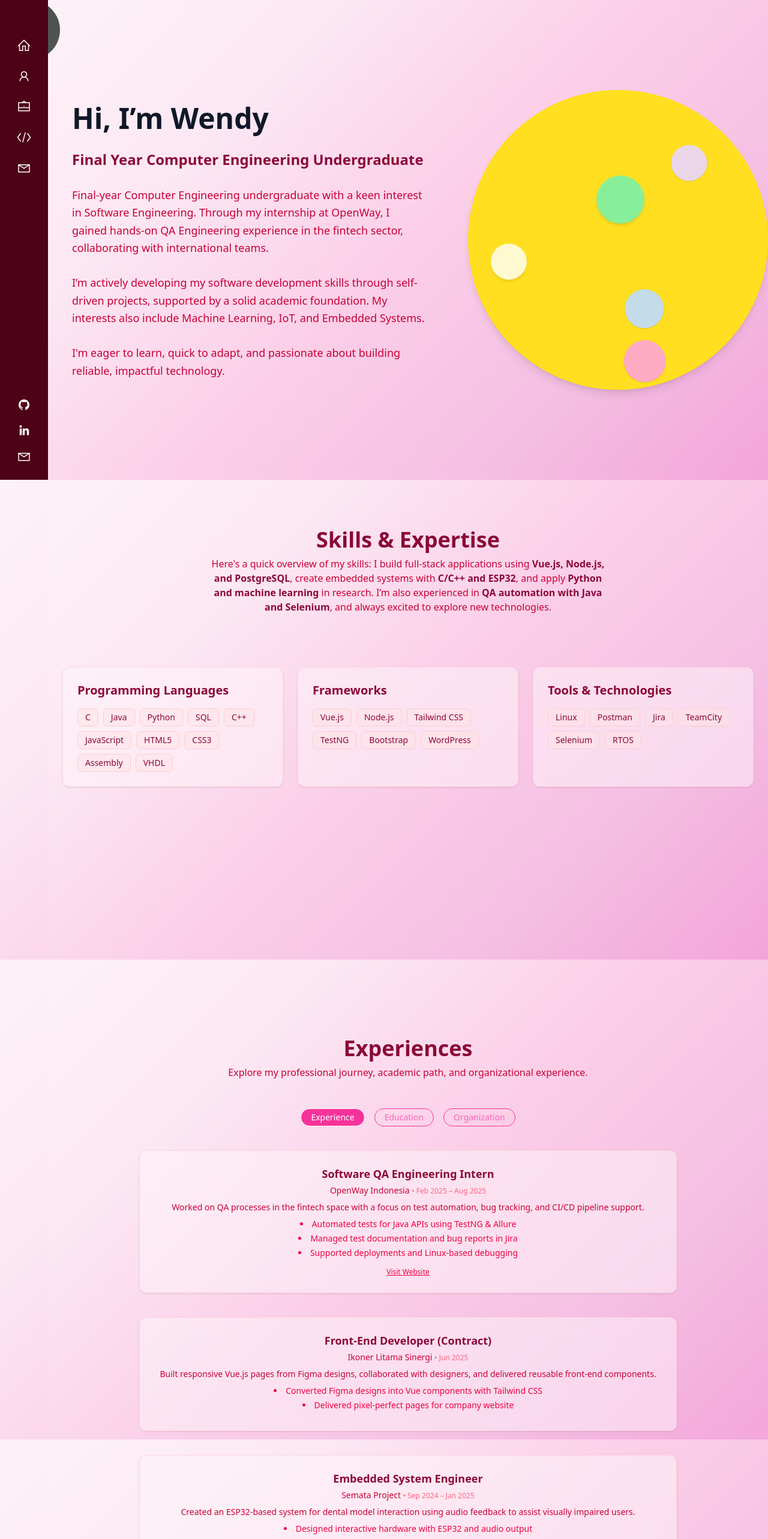
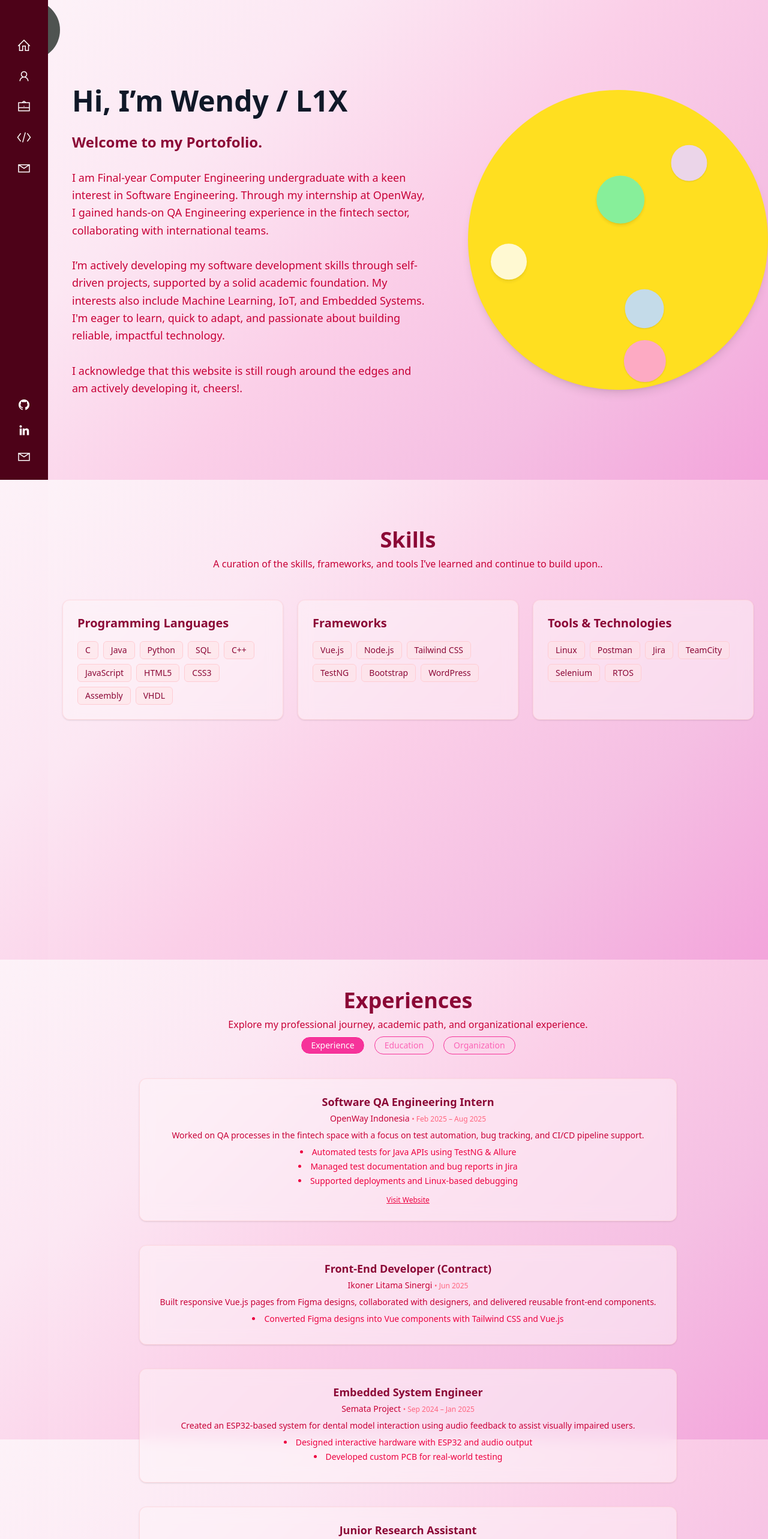
Before and after one commit to lebit-L1X/myportofolio, a Vue app: page / in a window 1280 px wide. Shown: the top 2566 px of the page at 60% size. Built offline with nearby package versions, Linux system fonts and the light colour scheme.

Commit message:
updated experiences pages

```diff
--- a/src/components/ExperienceSection.vue
+++ b/src/components/ExperienceSection.vue
@@ -1,5 +1,5 @@
 <template>
-  <section class="px-6 py-12 text-white text-center">
+<section class="px-6 py-12 -mt-10 text-white text-center">
 
     <div class="flex justify-center gap-4 mb-10">
       <button
--- a/src/components/Hero.vue
+++ b/src/components/Hero.vue
@@ -18,30 +18,28 @@ HeroAnimation(yellowBlob, greenBlob, whiteBlob, coralBlob, blueBlob, lilacBlob)
   >
     <div class="z-10 max-w-2xl p-10 space-y-6">
       <h1 class="text-5xl font-bold leading-tight text-gray-900">
-        Hi, I’m <span class="text-primary">Wendy</span><br />
+        Hi, I’m <span class="text-primary">Wendy / L1X</span><br />
         <span class="font-bold text-rose-900 text-2xl mt-2 inline-block">
-          Final Year Computer Engineering Undergraduate
+          Welcome to my Portofolio.
         </span>
       </h1>
 
 
       <p class=" text-rose-700 text-lg leading-relaxed">
-        Final-year Computer Engineering undergraduate with a keen interest in Software Engineering. Through my internship at OpenWay, I gained hands-on QA Engineering experience in the fintech sector, collaborating with international teams.
+        I am Final-year Computer Engineering undergraduate with a keen interest in Software Engineering. Through my internship at OpenWay, I gained hands-on QA Engineering experience in the fintech sector, collaborating with international teams.
         <br /><br />
-        I’m actively developing my software development skills through self-driven projects, supported by a solid academic foundation. My interests also include Machine Learning, IoT, and Embedded Systems.
+        I’m actively developing my software development skills through self-driven projects, supported by a solid academic foundation. My interests also include Machine Learning, IoT, and Embedded Systems.  I'm eager to learn, quick to adapt, and passionate about building reliable, impactful technology.
         <br /><br />
-        I'm eager to learn, quick to adapt, and passionate about building reliable, impactful technology.
+        I acknowledge that this website is still rough around the edges and am actively developing it, cheers!.
       </p>
 
     </div>
 
-    <!-- Yellow Blob -->
     <div class="absolute right-[0px] top-1/2 transform -translate-y-1/2">
       <div
         ref="yellowBlob"
         class="w-[500px] h-[500px] bg-yellow-300 rounded-full shadow-lg relative overflow-hidden"
       >
-        <!-- Inner bouncing dots -->
         <div ref="greenBlob" class="absolute w-[80px] h-[80px] bg-green-300 rounded-full shadow-md opacity-90" />
         <div ref="whiteBlob" class="absolute w-[60px] h-[60px] bg-white rounded-full shadow-md opacity-80" />
         <div ref="coralBlob" class="absolute w-[70px] h-[70px] bg-pink-300 rounded-full shadow opacity-90" />
--- a/src/data/experience.js
+++ b/src/data/experience.js
@@ -19,8 +19,7 @@ export const professionalExperience = [
     description:
       'Built responsive Vue.js pages from Figma designs, collaborated with designers, and delivered reusable front-end components.',
     highlights: [
-      'Converted Figma designs into Vue components with Tailwind CSS',
-      'Delivered pixel-perfect pages for company website'
+      'Converted Figma designs into Vue components with Tailwind CSS and Vue.js',
     ],
     link: ''
   },
--- a/src/sections/AboutMe.vue
+++ b/src/sections/AboutMe.vue
@@ -4,21 +4,14 @@ import TechStackSection from '../components/TechStack.vue'
 
 <template>
   <main class="bg-site text-white min-h-screen">
-   <section class="flex flex-col items-center text-center px-6 pt-20 pb-10">
+<section class="flex flex-col items-center text-center px-6 pt-20 pb-0">
   <h2 class="text-4xl font-bold text-rose-900 mb-2">
-    Skills & Expertise
+    Skills
   </h2>
   <p class="text-base text-rose-700 max-w-2xl">
-    Here's a quick overview of my skills: I build full-stack applications using
-    <span class="font-semibold text-rose-900"> Vue.js, Node.js, and PostgreSQL</span>,
-    create embedded systems with <span class="font-semibold text-rose-900">C/C++ and ESP32</span>,
-    and apply <span class="font-semibold text-rose-900">Python and machine learning</span> in research.
-    I’m also experienced in <span class="font-semibold text-rose-900">QA automation with Java and Selenium</span>,
-    and always excited to explore new technologies.
+A curation of the skills, frameworks, and tools I’ve learned and continue to build upon..
   </p>
 </section>
-
-
     <TechStackSection />
   </main>
 </template>
--- a/src/sections/Experiences.vue
+++ b/src/sections/Experiences.vue
@@ -3,7 +3,7 @@ import ExperienceSection from "../components/ExperienceSection.vue";
 </script>
 
 <template>
-  <main class="min-h-screen bg-site text-white pt-20">
+  <main class="min-h-screen bg-site text-white ">
     <section class="px-6 py-12 text-white text-center">
       <h2 class="text-4xl font-bold text-rose-900 mb-2">
         Experiences
```
